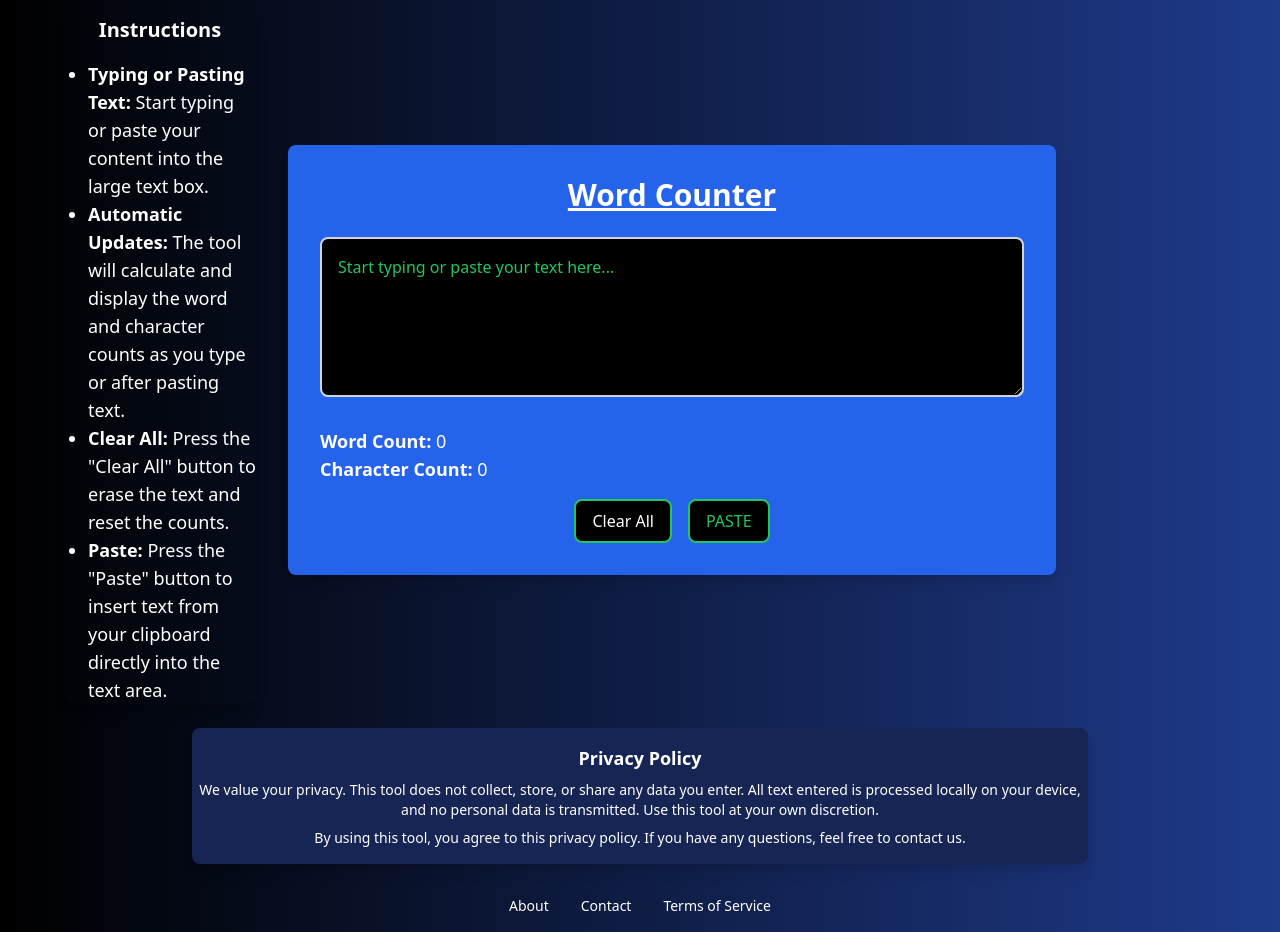
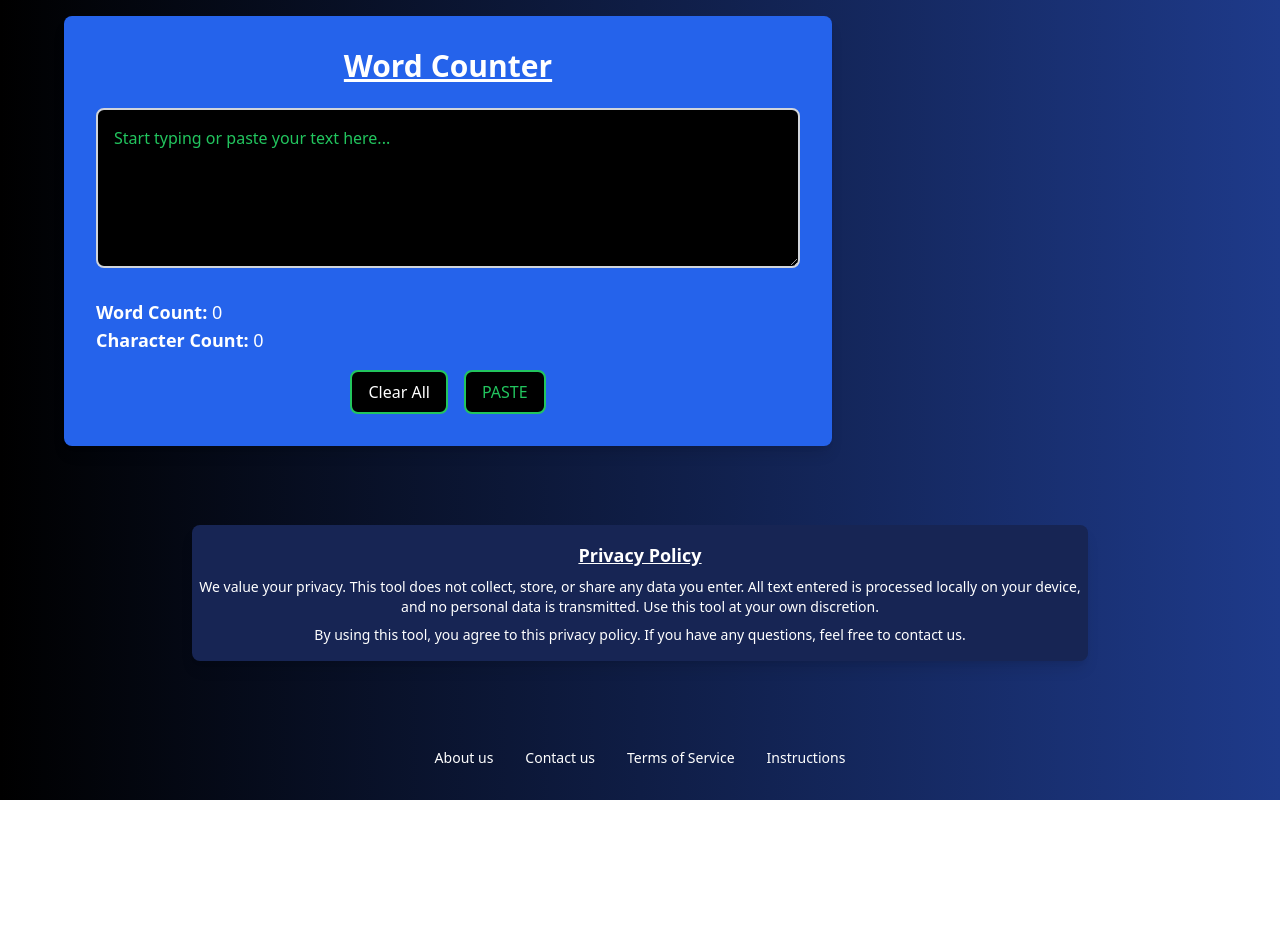
Before and after one commit to Debbhai/WordCounter, a plain HTML site: page index.html in a window 1280 px wide. After the commit the page ends 800 px from the top, so only its background shows below. Drawn offline with nearby package versions, Linux system fonts and the light colour scheme.

Commit message:
modified the HTML file and added Instruction file

```diff
--- a/index.html
+++ b/index.html
@@ -10,19 +10,8 @@
 </head>
 <body class="bg-gradient-to-r from-black to-blue-900 text-white flex flex-col items-center justify-between h-screen p-4">
 
-  <!-- Main Content: Instructions and Word Counter Box -->
+  <!-- Main Content: Word Counter Box -->
   <div class="flex space-x-8 w-full max-w-6xl items-center">
-
-    <!-- Left side: Instructions -->
-    <div class="bg-blue-1000 p-0 rounded-lg shadow-lg w-1/6">
-      <h2 class="text-xl font-bold mb-4 text-center">Instructions</h2>
-      <ul class="list-disc pl-6 text-lg">
-        <li><strong>Typing or Pasting Text:</strong> Start typing or paste your content into the large text box.</li>
-        <li><strong>Automatic Updates:</strong> The tool will calculate and display the word and character counts as you type or after pasting text.</li>
-        <li><strong>Clear All:</strong> Press the "Clear All" button to erase the text and reset the counts.</li>
-        <li><strong>Paste:</strong> Press the "Paste" button to insert text from your clipboard directly into the text area.</li>
-      </ul>
-    </div>
 
     <!-- Right side: Word Counter Box -->
     <div class="bg-blue-600 p-8 rounded-lg shadow-lg w-2/3">
@@ -58,7 +47,7 @@
 
   <!-- Privacy Policy Section -->
   <div class="bg-blue-950 text-white text-center py-4 mt-6 w-full max-w-4xl rounded-lg shadow-lg">
-    <h2 class="text-lg font-bold">Privacy Policy</h2>
+    <h2 class="text-lg font-bold"><u>Privacy Policy</u></h2>
     <p class="mt-2 text-sm">
       We value your privacy. This tool does not collect, store, or share any data you enter. All text entered is processed locally on your device, and no personal data is transmitted. Use this tool at your own discretion.
     </p>
@@ -67,12 +56,13 @@
     </p>
   </div>
 
-  <!-- Footer Section: About, Contact, and Terms of Service -->
+  <!-- Footer Section: About, Contact, Terms of Service and Introduction -->
   <footer class="w-full text-center py-4 mt-4 bg-blue-1000 text-white">
     <div class="flex justify-center space-x-8 text-sm">
-      <a href="about.html" class="hover:underline">About</a>
-      <a href="contact.html" class="hover:underline">Contact</a>
+      <a href="about.html" class="hover:underline">About us</a>
+      <a href="contact.html" class="hover:underline">Contact us</a>
       <a href="terms.html" class="hover:underline">Terms of Service</a>
+      <a href="instructions.html" class="hover:underline">Instructions</a>
     </div>
   </footer>
 
--- /dev/null
+++ b/instructions.html
@@ -0,0 +1,30 @@
+<!DOCTYPE html>
+<html lang="en">
+<head>
+  <meta charset="UTF-8">
+  <meta name="viewport" content="width=device-width, initial-scale=1.0">
+  <title>Introduction</title>
+  <!-- Tailwind CSS CDN -->
+  <script src="https://cdn.tailwindcss.com"></script>
+</head>
+<body class="bg-gradient-to-r from-black to-blue-900 text-white flex items-center justify-center min-h-screen p-6">
+
+  <div class="bg-blue-1000 p-8 rounded-lg shadow-lg w-full max-w-3xl">
+    <h1 class="text-3xl font-bold text-center mb-6"><u>Introduction</u></h1>
+    <p class="text-lg mb-4">
+        <strong>Instructions:</strong>
+    </p>
+    <ul class="list-disc pl-6 text-lg">
+      <li><strong><u>Typing or Pasting Text :</u></strong> Start typing or paste your content into the large text box.</li>
+      <li><strong><u>Automatic Updates :</u></strong> The tool will calculate and display the word and character counts as you type or after pasting text.</li>
+      <li><strong><u>Clear All :</u></strong> Press the "Clear All" button to erase the text and reset the counts.</li>
+      <li><strong><u>Paste :</u></strong> Press the "Paste" button to insert text from your clipboard directly into the text area.</li>
+      <li><strong><u>Extending of Text Box :</u></strong> By draging the text box from the right bottom you can extend it as your preference. </li>
+    </ul>
+    <a href="index.html" class="block text-center mt-6 text-green-500 underline hover:text-green-400">
+      Back to Word Counter
+    </a>
+  </div>
+
+</body>
+</html>
```
